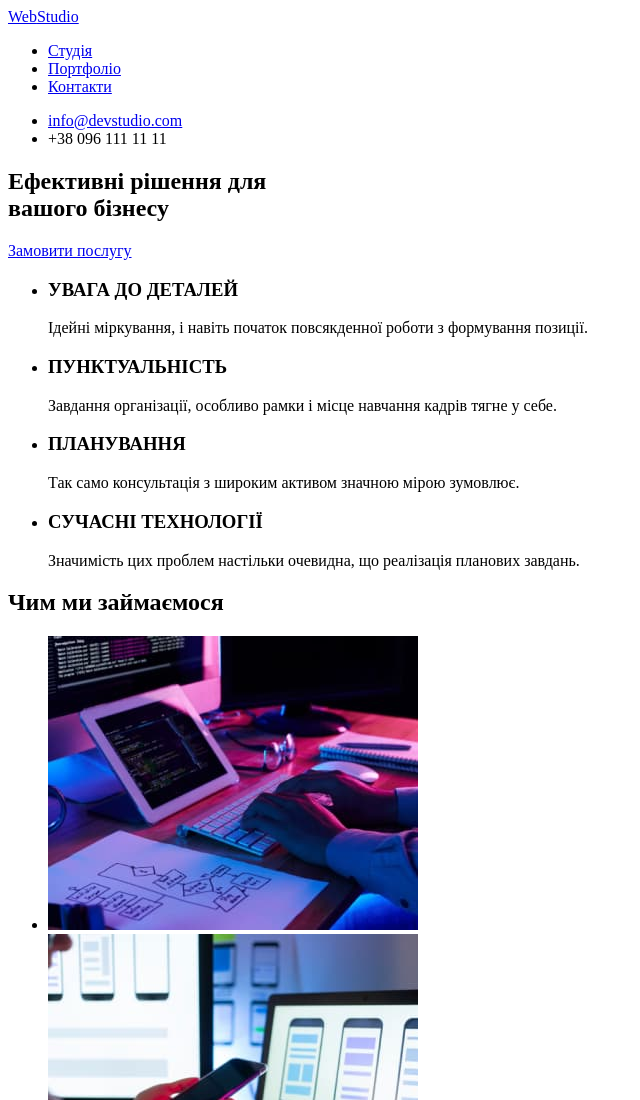
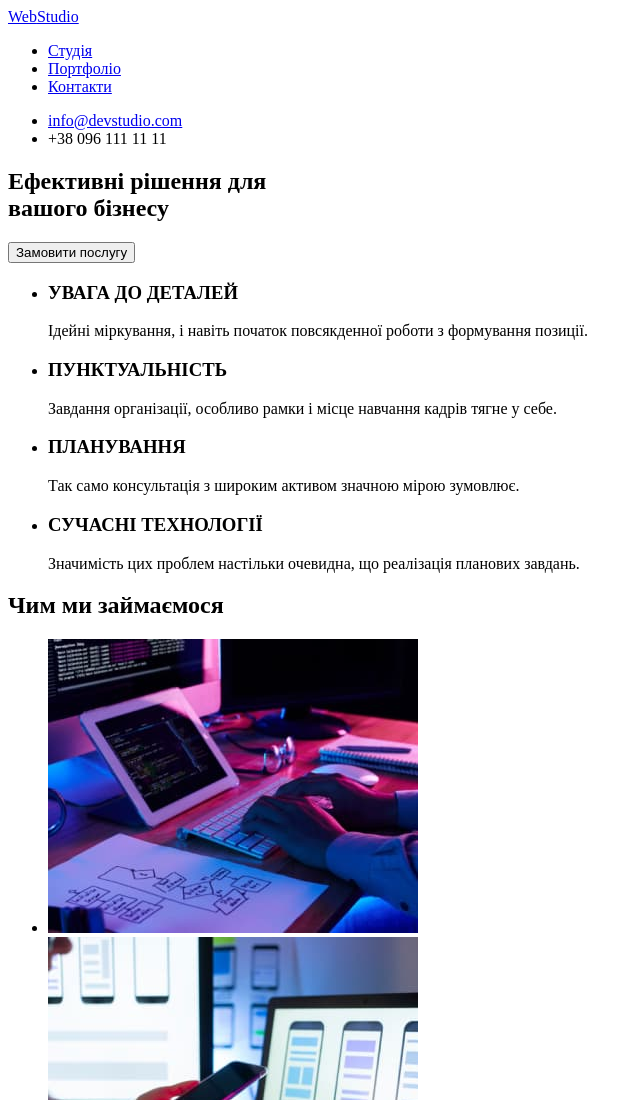
Before and after one commit to MelnychenkoJenny/goit-markup-hw-01, a plain HTML site: page index.html in a window 1280 px wide. Shown: the top 1100 px of the page, without its empty margins (0-640 px from the left). Drawn offline with Linux system fonts and the light colour scheme.

Commit message:
ссилка на кнопку

```diff
--- a/index.html
+++ b/index.html
@@ -29,7 +29,7 @@
       <!-- Герой -->
       <section>
         <h1>Ефективні рішення для<br />вашого бізнесу</h1>
-        <a href="#">Замовити послугу</a>
+        <button type="button">Замовити послугу</button>
       </section>
 
       <!-- Особливості -->
```
